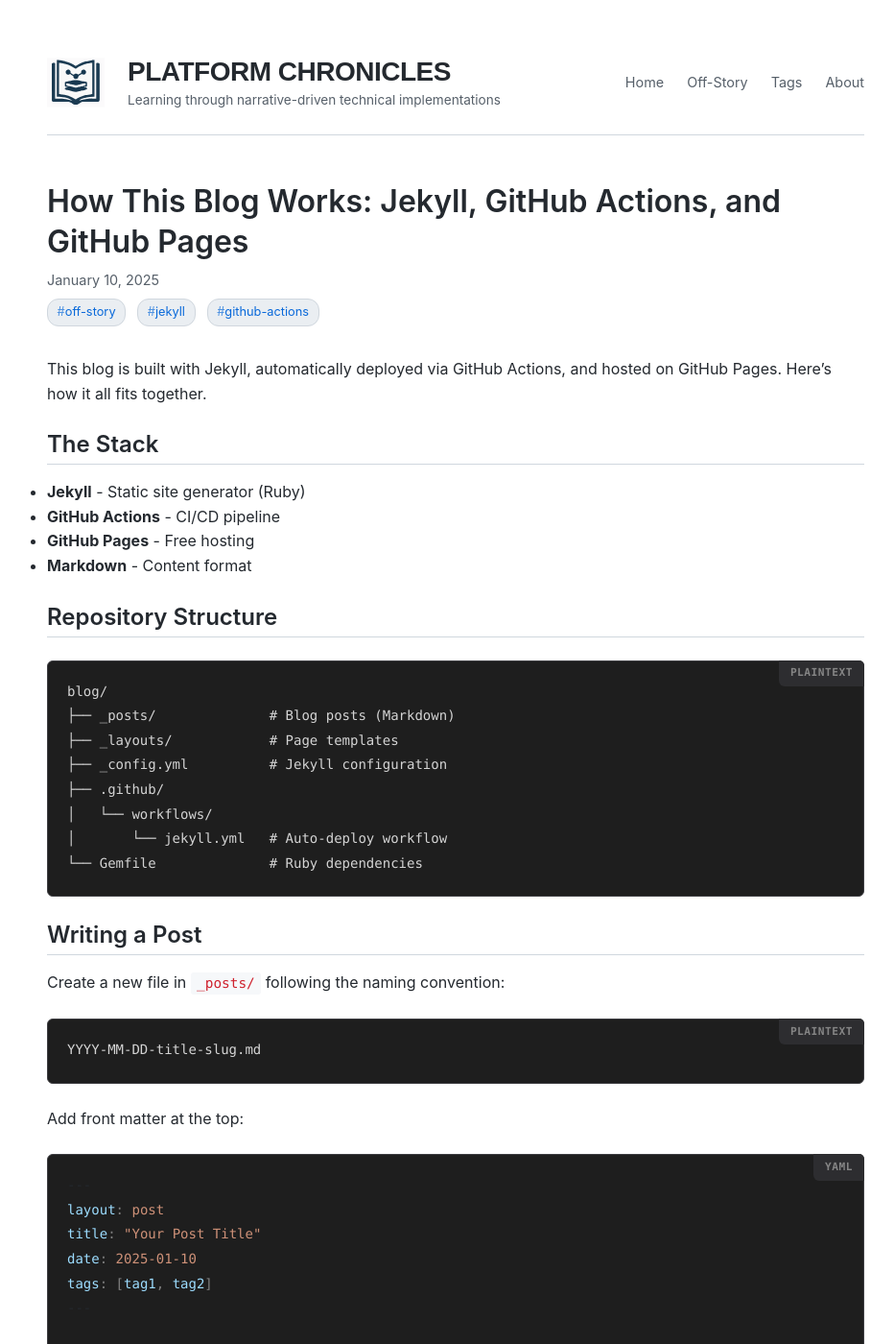
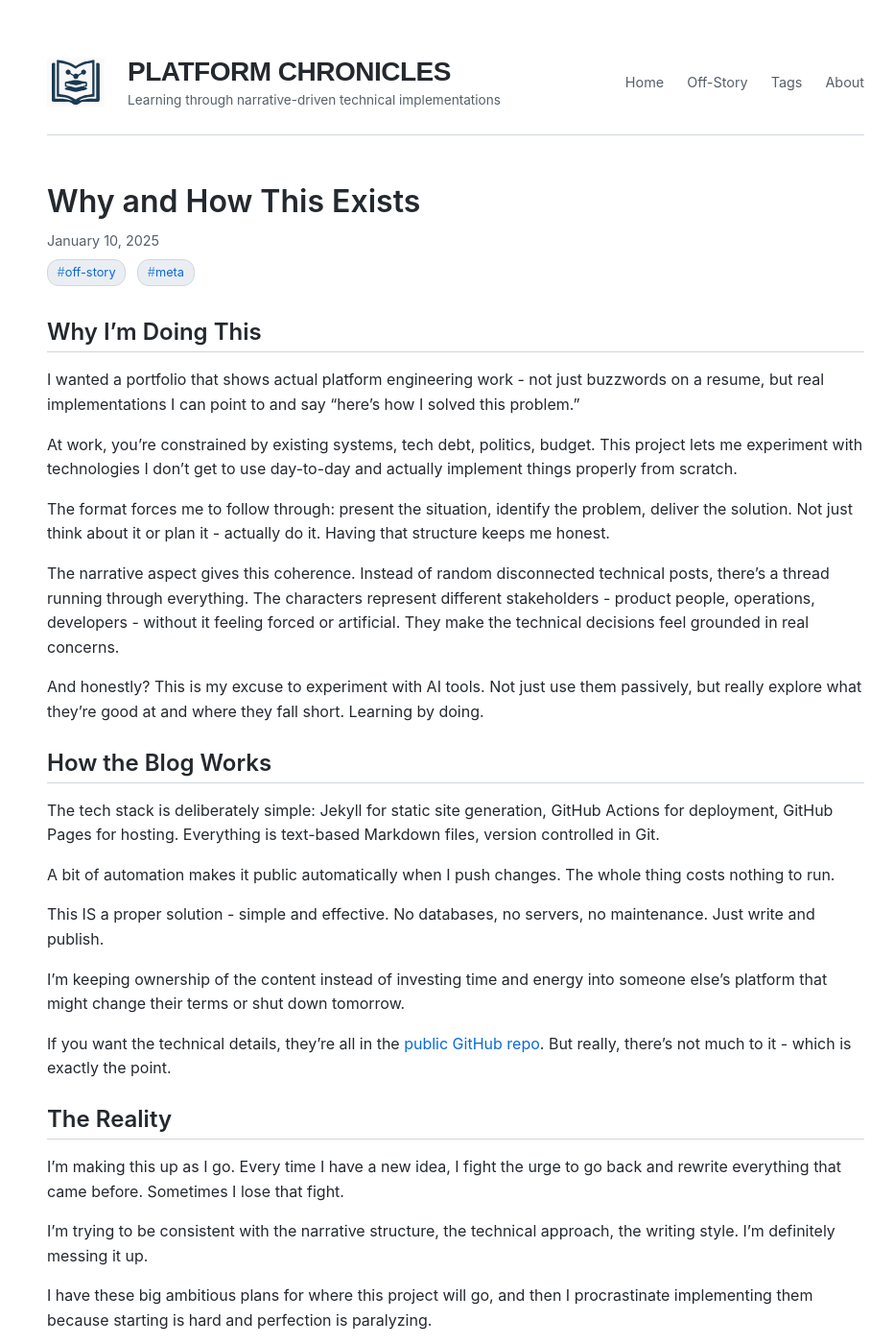
Before and after one commit to Platform-Chronicles/blog, a Jekyll site: the page built from _posts/2025-01-10-how-this-blog-works.md, in a window 1280 px wide and 1400 px high. Shown: the whole window at 96% size, without its empty margins (165-1097 px from the left). Built offline with Jekyll 4.4.1, drawn with Linux system fonts in a browser that asks for light colours; some of the changed text lies outside the part shown.

Commit message:
Rewrite 'How This Blog Works' as personal 'Why and How This Exists'
Transform from technical documentation into authentic personal context.

Changes:
- New title: "Why and How This Exists"
- First-person voice throughout
- Honest about motivation and messy reality

Why Platform Chronicles:
- Portfolio showing real implementations, not resume buzzwords
- Freedom to experiment beyond work constraints
- Format forces follow-through: situation → problem → solution
- Narrative gives coherence vs random posts
- Characters represent stakeholders naturally
- AI experimentation in practice

How it works (brief):
- Simple tech: Jekyll, GitHub Actions, GitHub Pages
- Text-based, version controlled, free hosting
- Keep content ownership vs 3rd party platform
- Link to GitHub repo for technical details

The reality:
- Making it up as I go
- Fighting urge to rewrite everything
- Trying for consistency, messing it up
- Big plans, procrastinating implementation
- Having so much fun it feels illegal

Result: ~350 words (vs 800+), focused and authentic vs documentation.

🤖 Generated with [Claude Code](https://claude.com/claude-code)

Co-Authored-By: Claude Sonnet 4.5 <noreply@anthropic.com>

````diff
--- a/_posts/2025-01-10-how-this-blog-works.md
+++ b/_posts/2025-01-10-how-this-blog-works.md
@@ -1,159 +1,42 @@
 ---
 layout: post
-title: "How This Blog Works: Jekyll, GitHub Actions, and GitHub Pages"
+title: "Why and How This Exists"
 date: 2025-01-10
-tags: [off-story, jekyll, github-actions]
+tags: [off-story, meta]
 ---
 
-This blog is built with Jekyll, automatically deployed via GitHub Actions, and hosted on GitHub Pages. Here's how it all fits together.
+## Why I'm Doing This
 
-## The Stack
+I wanted a portfolio that shows actual platform engineering work - not just buzzwords on a resume, but real implementations I can point to and say "here's how I solved this problem."
 
-- **Jekyll** - Static site generator (Ruby)
-- **GitHub Actions** - CI/CD pipeline
-- **GitHub Pages** - Free hosting
-- **Markdown** - Content format
+At work, you're constrained by existing systems, tech debt, politics, budget. This project lets me experiment with technologies I don't get to use day-to-day and actually implement things properly from scratch.
 
-## Repository Structure
+The format forces me to follow through: present the situation, identify the problem, deliver the solution. Not just think about it or plan it - actually do it. Having that structure keeps me honest.
 
-```
-blog/
-├── _posts/              # Blog posts (Markdown)
-├── _layouts/            # Page templates
-├── _config.yml          # Jekyll configuration
-├── .github/
-│   └── workflows/
-│       └── jekyll.yml   # Auto-deploy workflow
-└── Gemfile              # Ruby dependencies
-```
+The narrative aspect gives this coherence. Instead of random disconnected technical posts, there's a thread running through everything. The characters represent different stakeholders - product people, operations, developers - without it feeling forced or artificial. They make the technical decisions feel grounded in real concerns.
 
-## Writing a Post
+And honestly? This is my excuse to experiment with AI tools. Not just use them passively, but really explore what they're good at and where they fall short. Learning by doing.
 
-Create a new file in `_posts/` following the naming convention:
+## How the Blog Works
 
-```
-YYYY-MM-DD-title-slug.md
-```
+The tech stack is deliberately simple: Jekyll for static site generation, GitHub Actions for deployment, GitHub Pages for hosting. Everything is text-based Markdown files, version controlled in Git.
 
-Add front matter at the top:
+A bit of automation makes it public automatically when I push changes. The whole thing costs nothing to run.
 
-```yaml
----
-layout: post
-title: "Your Post Title"
-date: 2025-01-10
-tags: [tag1, tag2]
----
+This IS a proper solution - simple and effective. No databases, no servers, no maintenance. Just write and publish.
 
-# Your content here
-```
+I'm keeping ownership of the content instead of investing time and energy into someone else's platform that might change their terms or shut down tomorrow.
 
-Write in Markdown. Commit and push.
+If you want the technical details, they're all in the [public GitHub repo](https://github.com/Platform-Chronicles/blog). But really, there's not much to it - which is exactly the point.
 
-## Automatic Deployment
+## The Reality
 
-When you push to `main`, GitHub Actions automatically:
+I'm making this up as I go. Every time I have a new idea, I fight the urge to go back and rewrite everything that came before. Sometimes I lose that fight.
 
-1. Checks out the repository
-2. Sets up Ruby and dependencies
-3. Builds the Jekyll site
-4. Deploys to GitHub Pages
+I'm trying to be consistent with the narrative structure, the technical approach, the writing style. I'm definitely messing it up.
 
-The workflow file (`.github/workflows/jekyll.yml`):
+I have these big ambitious plans for where this project will go, and then I procrastinate implementing them because starting is hard and perfection is paralyzing.
 
-```yaml
-name: Deploy Jekyll site to Pages
+But I'm having so much fun with this it almost feels illegal. Building things, writing about them, experimenting with new approaches, learning in public.
 
-on:
-  push:
-    branches: ["main"]
-  workflow_dispatch:
-
-permissions:
-  contents: read
-  pages: write
-  id-token: write
-
-jobs:
-  build:
-    runs-on: ubuntu-latest
-    steps:
-      - name: Checkout
-        uses: actions/checkout@v4
-
-      - name: Setup Pages
-        uses: actions/configure-pages@v5
-
-      - name: Build with Jekyll
-        uses: actions/jekyll-build-pages@v1
-
-      - name: Upload artifact
-        uses: actions/upload-pages-artifact@v3
-
-  deploy:
-    environment:
-      name: github-pages
-      url: ${{ steps.deployment.outputs.page_url }}
-    runs-on: ubuntu-latest
-    needs: build
-    steps:
-      - name: Deploy to GitHub Pages
-        id: deployment
-        uses: actions/deploy-pages@v4
-```
-
-## Local Development
-
-To preview posts locally before publishing:
-
-```bash
-# Install dependencies
-bundle install
-
-# Start local server
-bundle exec jekyll serve
-
-# View at http://localhost:4000
-```
-
-Jekyll watches for file changes and automatically rebuilds.
-
-## Why This Setup?
-
-**Simple:** Just write Markdown, commit, and it's live.
-
-**Fast:** Static sites load instantly. No database queries.
-
-**Free:** GitHub Pages hosting costs nothing.
-
-**Version controlled:** Every post, every change is in Git.
-
-**No maintenance:** No server updates, no security patches, no uptime monitoring.
-
-## The Workflow
-
-1. Write post in Markdown
-2. Preview locally with `jekyll serve`
-3. Commit to Git
-4. Push to GitHub
-5. GitHub Actions builds and deploys
-6. Live in ~2 minutes
-
-That's it. No deploy commands, no SSH, no FTP. Just Git.
-
-## Limitations
-
-Jekyll is static, so:
-- No comments (could add Disqus/utterances if needed)
-- No search (could add client-side search)
-- No dynamic content (fine for a blog)
-
-For this project, these aren't limitations - they're features. The blog focuses on content, not complexity.
-
-## Repository
-
-This blog's source: [github.com/Platform-Chronicles/blog](https://github.com/Platform-Chronicles/blog)
-
----
-
-*This is a meta-post about the blogging infrastructure itself, separate from the main Platform Chronicles narrative.*
+So yeah. That's what this is. Hope you enjoy reading it as much as I'm enjoying making it.
````
